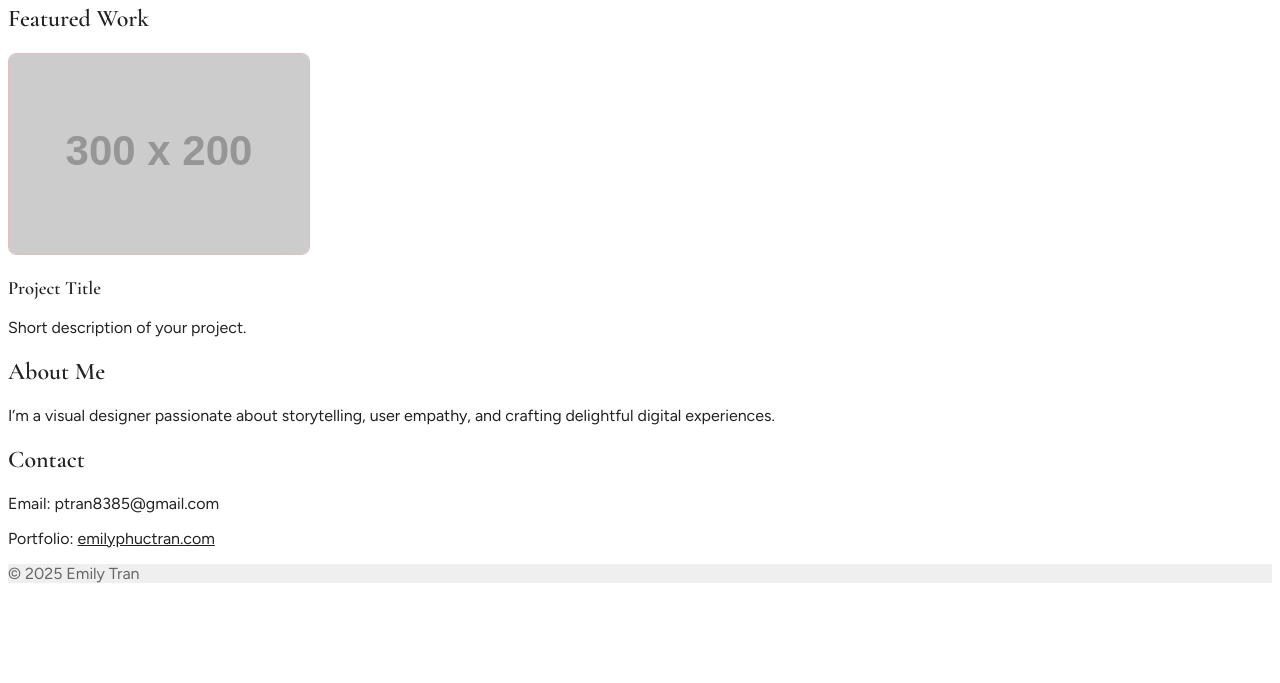
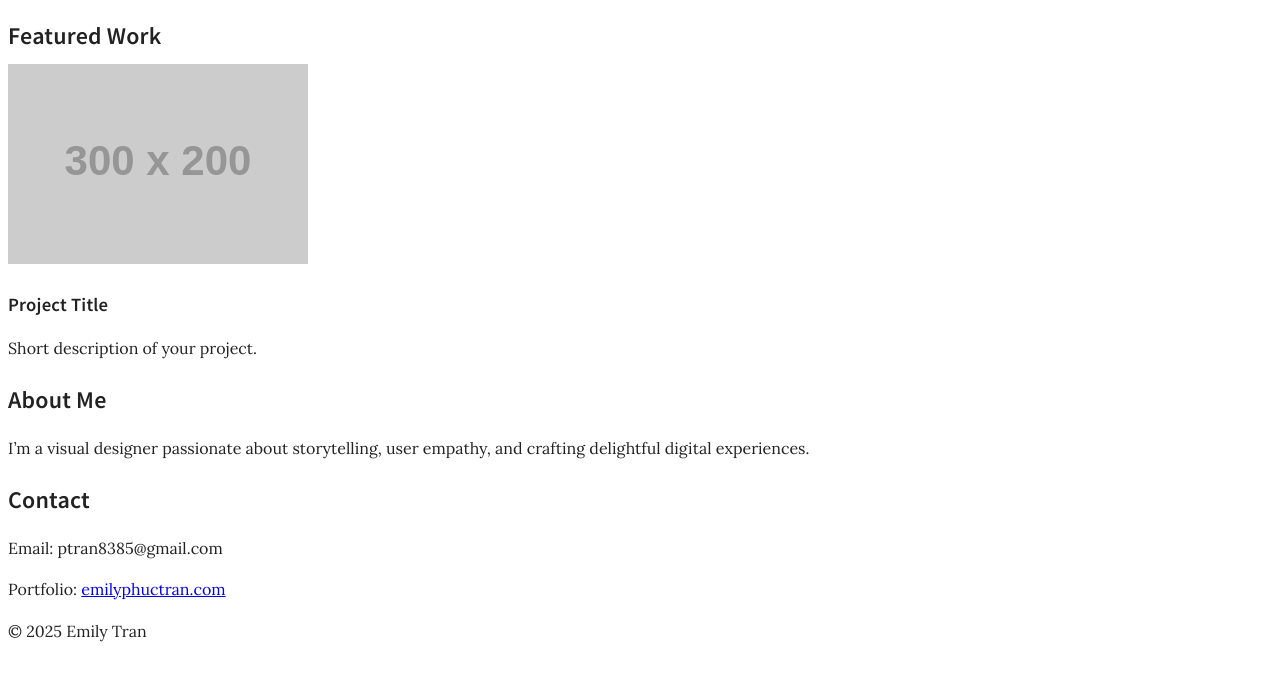
Before and after one commit to emillionideas/emilyphuctran.github.io, a plain HTML site: page index.html in a window 1280 px wide. Shown: the part 117-800 px from the top of the page. Drawn offline with nearby package versions, Linux system fonts and the light colour scheme; placeholder pictures from the web are drawn by us.

Commit message:
Change font

```diff
--- a/css/style.css
+++ b/css/style.css
@@ -1,34 +1,14 @@
 body {
-    font-family: 'Figtree', sans-serif;
+    font-family: 'Lora', serif;
     background-color: #ffffff;
     color: #222222;
+    line-height: 1.6;
   }
 
   h1, h2, h3 {
-    font-family: 'Cormorant Garamond', serif;
+    font-family: 'Source Sans Pro', sans-serif;
     font-weight: 600;
     color: #222222;
+    letter-spacing: 0.2px;
+    margin-bottom: 0.5rem;
   }
-
-  a {
-    color: #222222;
-    text-decoration: underline;
-  }
-
-  a:hover {
-    color: #AD8A8A;
-  }
-
-  header {
-    background-color: #EFEFEF;
-  }
-
-  footer {
-    background-color: #EFEFEF;
-    color: #666;
-  }
-
-  .project img {
-    border: 1px solid #E3BEBE;
-    border-radius: 8px;
-  }
--- a/index.html
+++ b/index.html
@@ -5,7 +5,7 @@
   <meta name="viewport" content="width=device-width, initial-scale=1.0" />
   <title>Emily Tran | Designer</title>
   <link rel="stylesheet" href="css/style.css" />
-  <link href="https://fonts.googleapis.com/css2?family=Cormorant+Garamond:wght@400;600&family=Figtree:wght@400;600&display=swap" rel="stylesheet">
+  <link href="https://fonts.googleapis.com/css2?family=Lora:wght@400;600&family=Source+Sans+Pro:wght@400;600&display=swap" rel="stylesheet">
 
 </head>
 <body>
```
